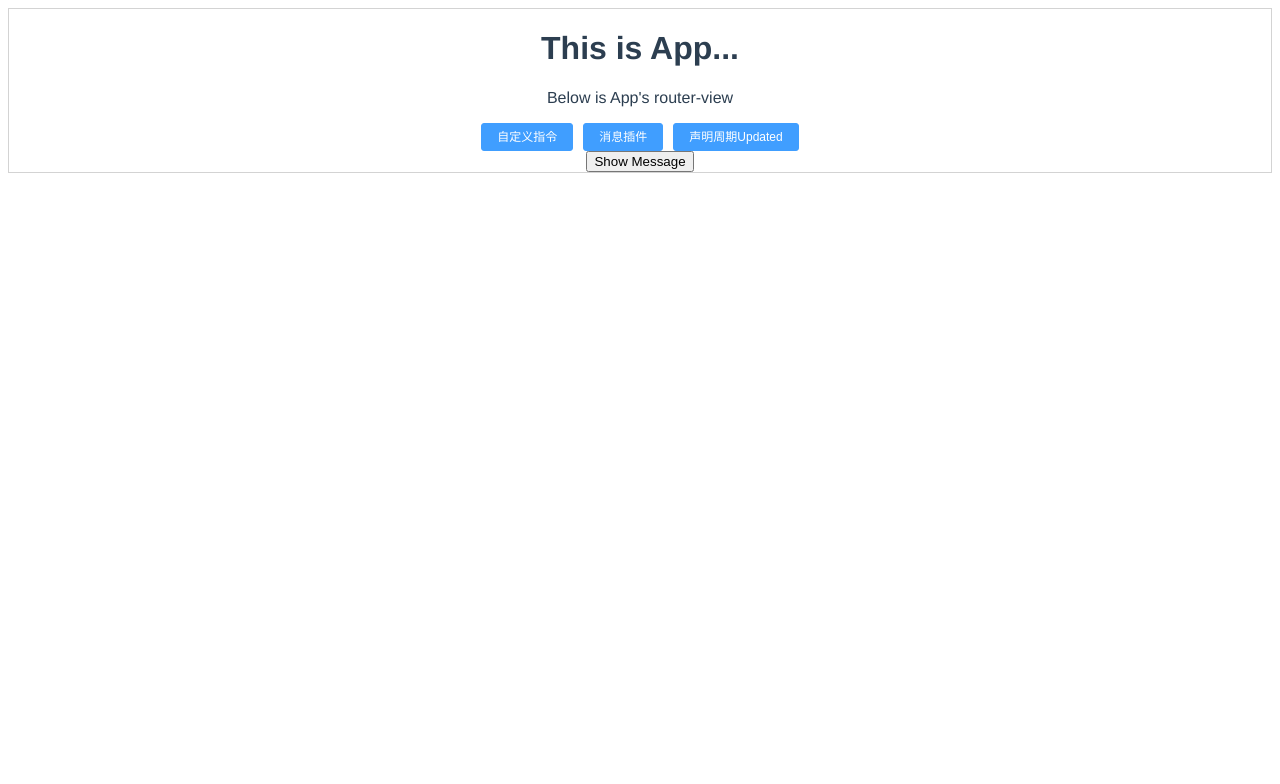
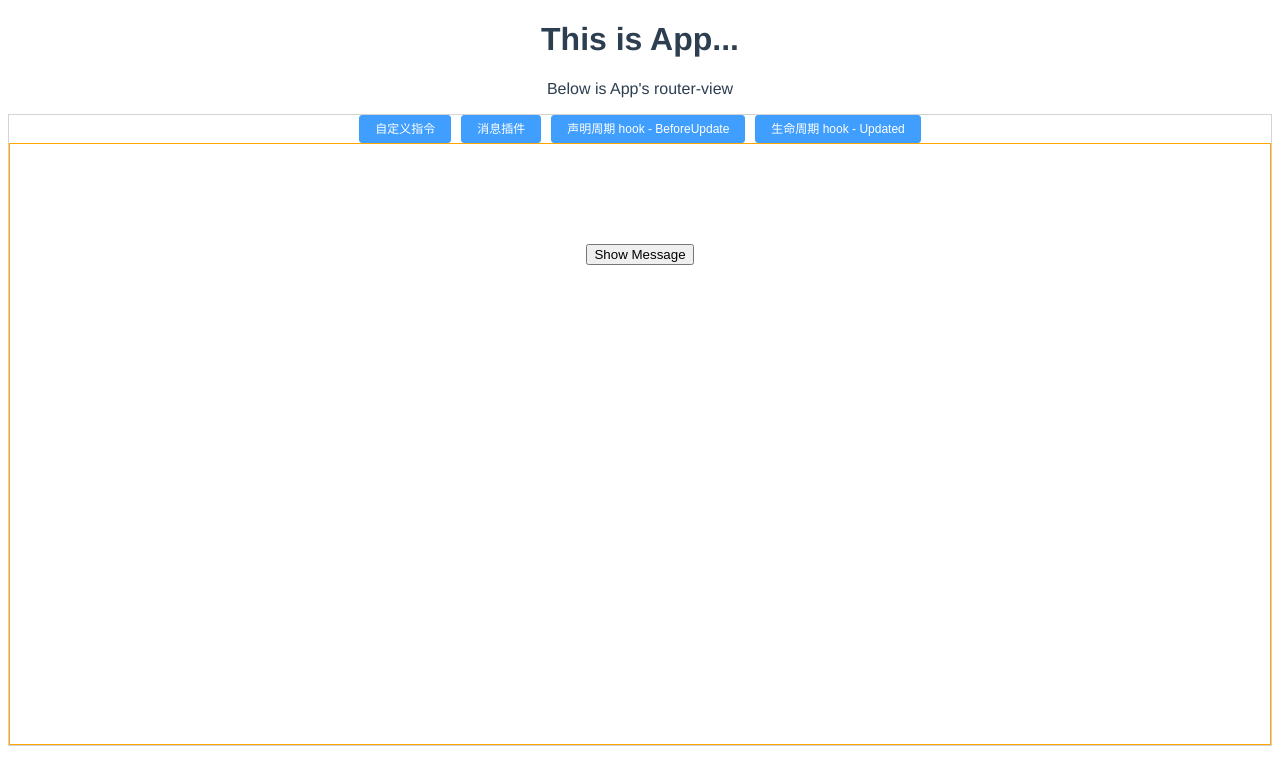
Before and after one commit to jakesamz/mini-project, a Vue app: page / in a window 1280 px wide. Shown: the top 784 px of the page. Built offline with nearby package versions, Linux system fonts and the light colour scheme.

Commit message:
Added BeforeUpdate.vue

```diff
--- a/src/App.vue
+++ b/src/App.vue
@@ -55,7 +55,6 @@ export default {
   text-align: center;
   color: #2c3e50;
   margin-top: 0px;
-  border: 1px solid lightgrey;
 }
 
 </style>
--- a/src/components/Hello.vue
+++ b/src/components/Hello.vue
@@ -182,6 +182,10 @@ export default {
     //   this.person.fullName = this.person.firstName + ' ' + this.person.lastName;
     //   return;
     // }
+    name() {
+      let result = data.find(item => item.id == 1);
+      return result.name
+    }
   }
 }
 </script>
--- a/src/components/test/Test.vue
+++ b/src/components/test/Test.vue
@@ -1,5 +1,5 @@
 <template>
- <div>
+ <div id="test">
   <!-- <router-link to="/custom">Test v-model</router-link>
     <router-link to="/watch-immediate">Test watch-immediate</router-link>
     <router-link to="/emit">Test emit</router-link>
@@ -7,11 +7,13 @@
   <router-link to="/async-compnt">Test Async-component</router-link>-->
   <el-button type="primary" size="mini" @click="toggle('CustomDir')">自定义指令</el-button>
   <el-button type="primary" size="mini" @click="toggle('MessagePlugin')">消息插件</el-button>
-  <el-button type="primary" size="mini" @click="toggle('Updated')">声明周期Updated</el-button>
-  <!-- <el-button type="primary" size="mini" @click="toggle('Table')">Table</el-button> -->
-  <keep-alive>
-   <component :is="compnt"></component>
-  </keep-alive>
+  <el-button type="primary" size="mini" @click="toggle('BeforeUpdate')">声明周期 hook - BeforeUpdate</el-button>
+  <el-button type="primary" size="mini" @click="toggle('Updated')">生命周期 hook - Updated</el-button>
+  <div class="comp">
+    <keep-alive>
+      <component :is="compnt"></component>
+    </keep-alive>
+  </div>
  </div>
 </template>
 
@@ -19,10 +21,11 @@
 import CustomDir from './test-dir/CustomDir'
 import MessagePlugin from './test-plugins/MessagePlugin';
 import Updated from './test-lifecircle-hooks/Updated';
+import BeforeUpdate from './test-lifecircle-hooks/BeforeUpdate';
 
 export default {
  name: "App",
- components: {CustomDir, MessagePlugin, Updated},
+ components: {CustomDir, MessagePlugin, Updated, BeforeUpdate},
  data() {
   return {
    compnt: 'MessagePlugin',
@@ -37,4 +40,14 @@ export default {
 </script>
 
 <style>
+  #test {
+    border: 1px solid lightgrey;
+  }
+
+  .comp {
+
+    border: 1px solid orange;
+    height: 500px;
+    padding-top: 100px;
+  }
 </style>
--- /dev/null
+++ b/src/components/test/test-lifecircle-hooks/BeforeUpdate.vue
@@ -0,0 +1,36 @@
+<template>
+ <div>
+  <button @click="updateMsg">Show Message</button>
+  {{msg}}
+ </div>
+</template>
+
+<script>
+
+export default {
+ name: "BeforeUpdate1",
+ data() {
+  return {
+   msg: 'hello',
+  }
+ },
+ methods: {
+   updateMsg() {
+     this.msg = 'hi...'
+   },
+ },
+ beforeUpdate() {
+  //this.msg = 'from updated...'
+  console.log('before update hook:', this.msg);
+  //  setTimeout(() => {
+  //   this.msg = 'from updated...'
+  //  }, 1000)
+ },
+ updated() {
+   console.log('updated hook:', this.msg);
+ },
+};
+</script>
+
+<style>
+</style>
```
